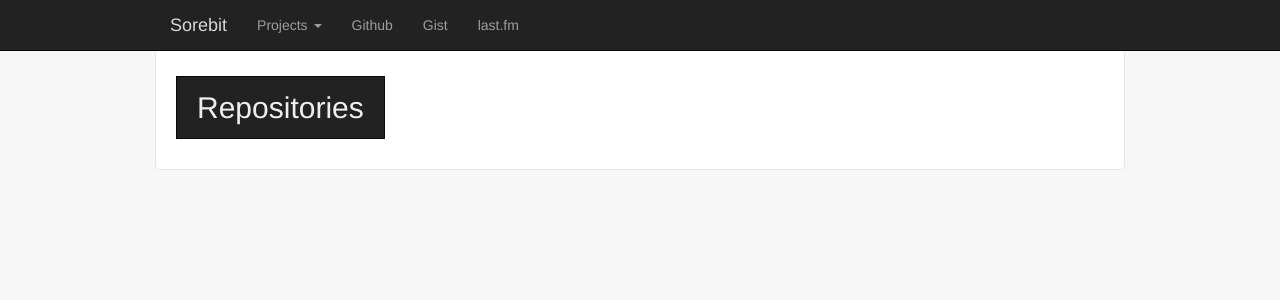
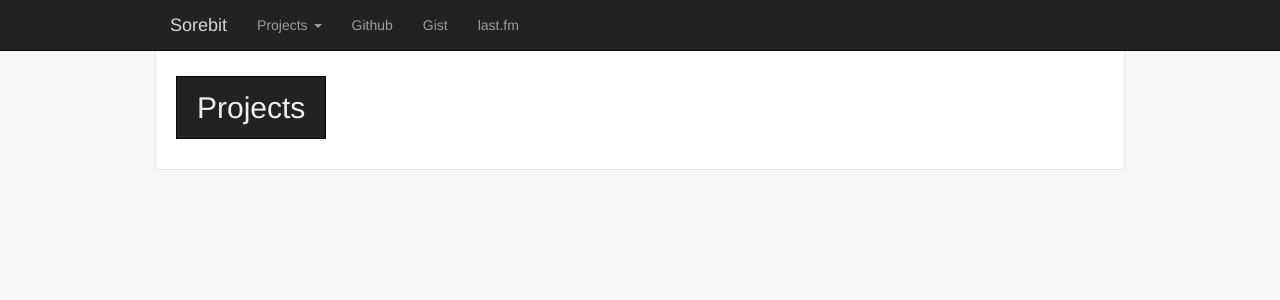
Before and after one commit to Sorebit/sorebit.github.io, a Jekyll site: the page built from index.html, in a window 1280 px wide. Shown: the top 300 px of the page. Built offline with Jekyll 4.4.1, drawn with Linux system fonts in a browser that asks for light colours.

Commit message:
Update index.html

```diff
--- a/index.html
+++ b/index.html
@@ -4,7 +4,7 @@ title: Home
 ---
 
 <div class="container main">
-  <h2 class="boxed">Repositories</h2>
+  <h2 class="boxed">Projects</h2>
   <div class="repos">
   </div>
 </div>
```
